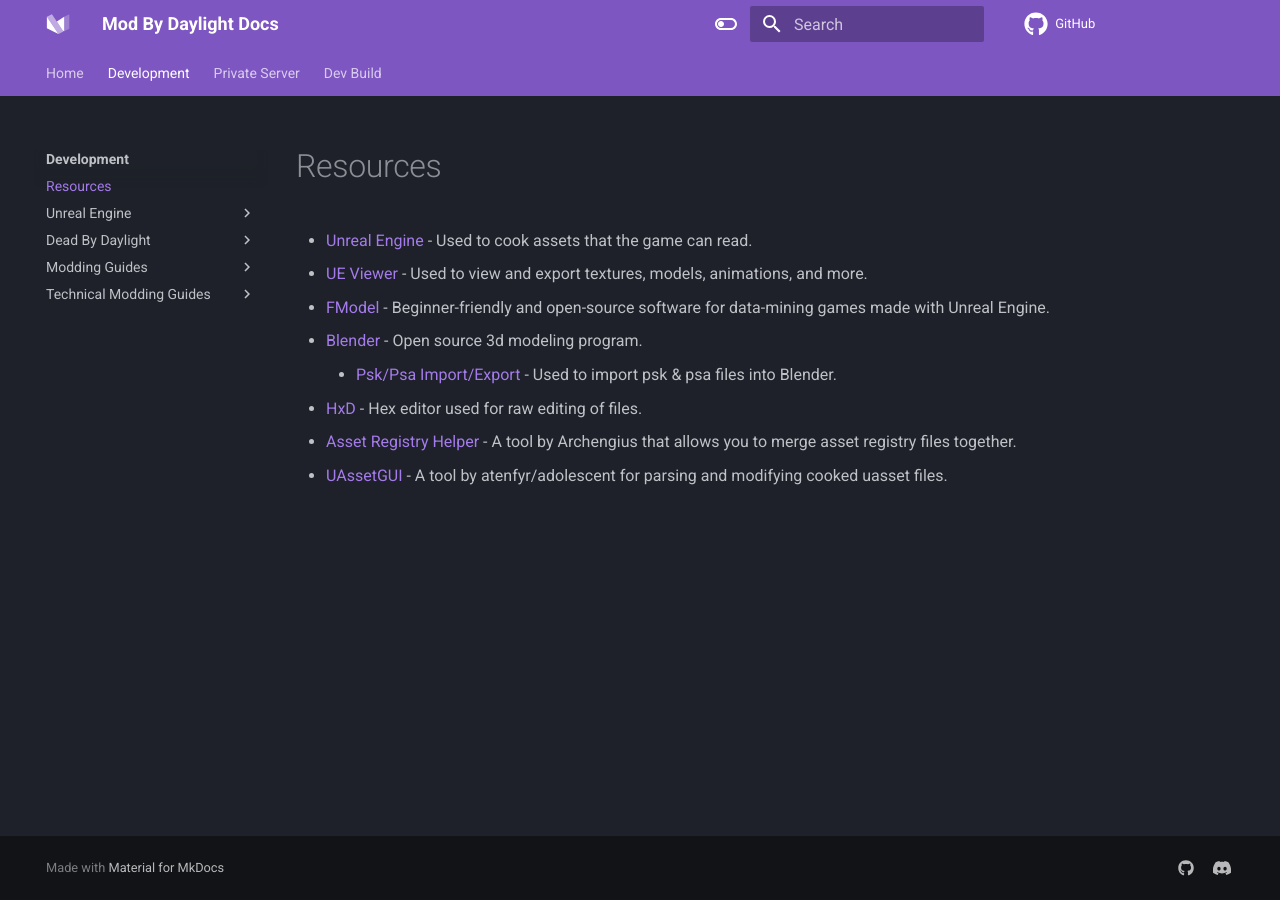
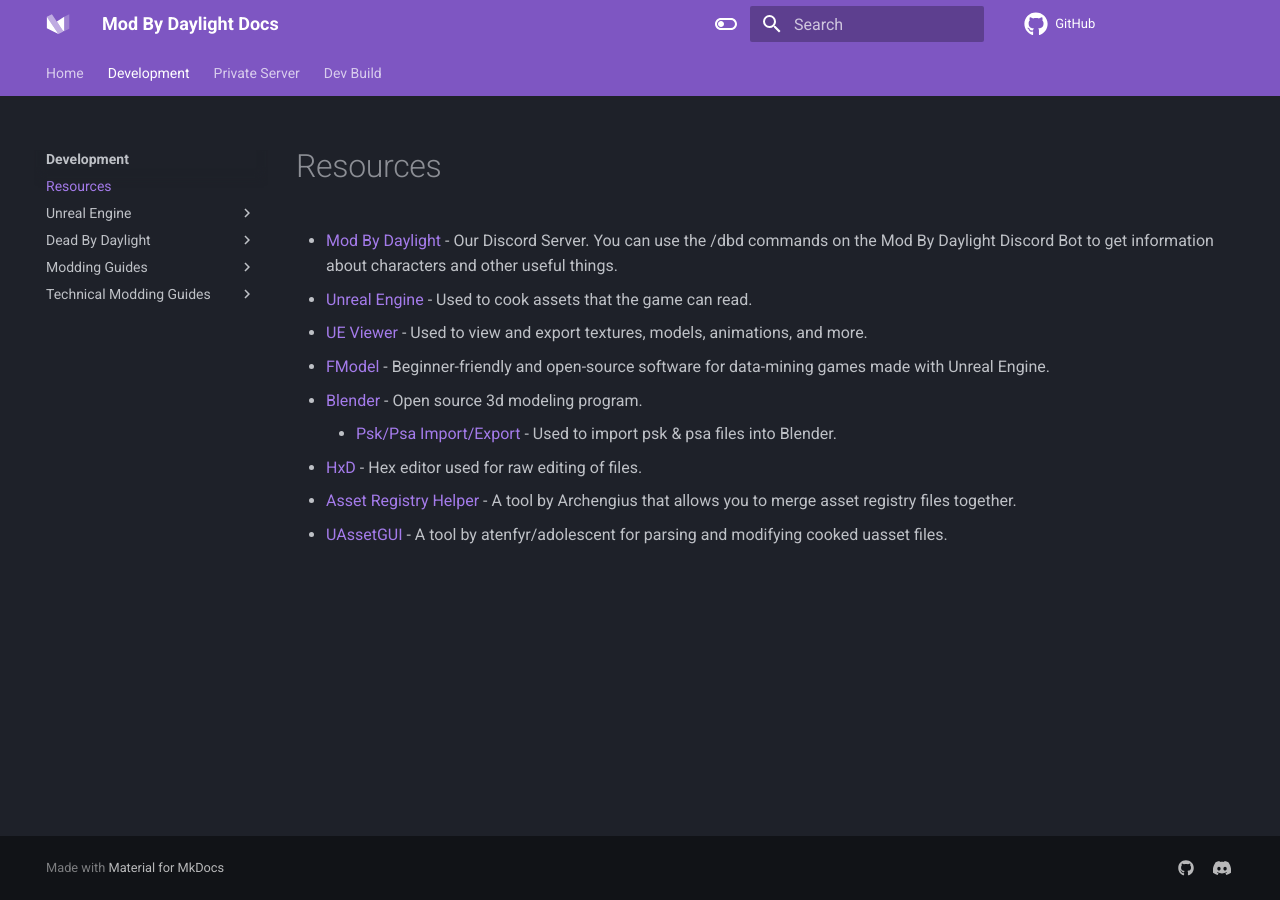
Before and after one commit to ModByDaylight/Documentation, an MkDocs documentation site: the page built from docs/Development/Resources.md, in a window 1280 px wide. Built offline with MkDocs 1.6.1 and Material for MkDocs 9.7.7, drawn with Linux system fonts in a browser that asks for light colours; comment, search, counter and statistics services are not loaded.

Commit message:
Updated Discord Server info

```diff
--- a/docs/Development/Resources.md
+++ b/docs/Development/Resources.md
@@ -1,5 +1,6 @@
 # Resources
 
+- [Mod By Daylight](https://discord.gg/xkbgW3aCRJ) - Our Discord Server. You can use the /dbd commands on the Mod By Daylight Discord Bot to get information about characters and other useful things.
 - [Unreal Engine](https://www.unrealengine.com/en-US/download) - Used to cook assets that the game can read.
 - [UE Viewer](https://www.gildor.org/en/projects/umodel) - Used to view and export textures, models, animations, and more.
 - [FModel](https://github.com/iAmAsval/FModel) - Beginner-friendly and open-source software for data-mining games made with Unreal Engine.
```
Also changed, not shown: docs/index.md (+1 -1 lines).
